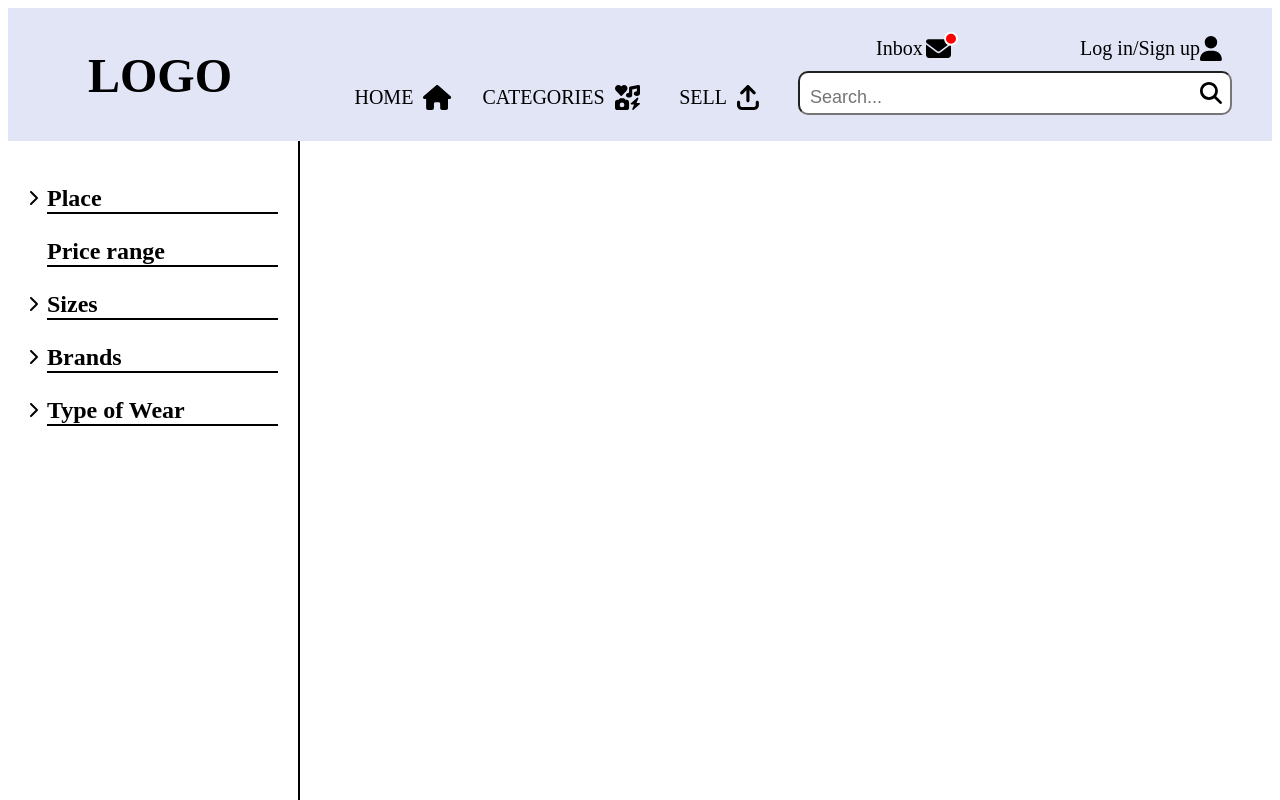
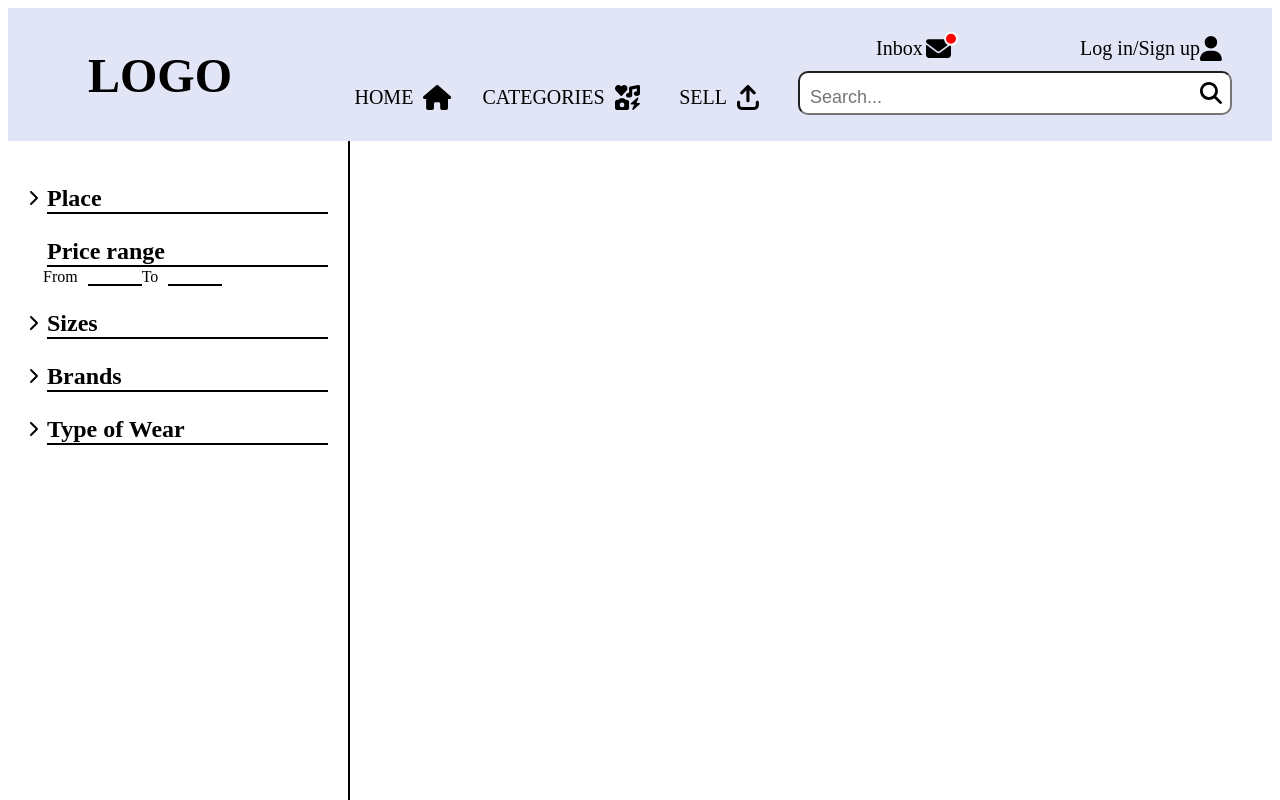
Before and after one commit to usman-ghafoorzai/idatt2105-full-stack-project, a Vue app in the folder frontend/: page / in a window 1280 px wide. Shown: the top 800 px of the page. Built offline with nearby package versions, Linux system fonts and the light colour scheme.

Commit message:
add link between checkbox and item

```diff
--- a/frontend/src/components/FilterSidebar.vue
+++ b/frontend/src/components/FilterSidebar.vue
@@ -2,10 +2,10 @@
     import { ref } from 'vue';
     import categoryStore from '../assets/CategoryStore.js';
     let place = ref(false);
-    let sizes = ref(false);
     let item = ref('clothing');
     let categories = categoryStore.categories;
     let visibility = ref({});
+    let selectedSubcategories = ref([]);
 
     for (let categoryKey in categories) {
         if (categoryKey === item.value) {
@@ -18,7 +18,6 @@
     function toggleVisibility(subcategoryKey) {
         visibility.value[subcategoryKey] = !visibility.value[subcategoryKey];
     }
-
 </script>
 
 <template>
@@ -29,20 +28,33 @@
             <h3>Place</h3>
         </div>
         <ul v-if="place">
-            <li><input type="checkbox"/>Trondheim</li>
+            <li><input type="checkbox"/>Troms og Finnmark</li>
+            <li><input type="checkbox"/>Nordland</li>
+            <li><input type="checkbox"/>Trøndelag</li>
+            <li><input type="checkbox"/>Møre og Romsdal</li>
+            <li><input type="checkbox"/>Innlandet</li>
             <li><input type="checkbox"/>Oslo</li>
-            <li><input type="checkbox"/>Tromsø</li>
-            <li><input type="checkbox"/>Stavanger</li>
-            <li><input type="checkbox"/>Gjøvik</li>
-            <li><input type="checkbox"/>Telemark</li>
-            <li><input type="checkbox"/>Finmark</li>
+            <li><input type="checkbox"/>Viken</li>
+            <li><input type="checkbox"/>Vestlandet</li>
+            <li><input type="checkbox"/>Rogaland</li>
+            <li><input type="checkbox"/>Agder</li>
+            <li><input type="checkbox"/>Vestfold og Telemark</li>
         </ul>
         <div class="category">
             <span></span>
             <h3>Price range</h3>
         </div>
+        <div id="price-container">
+            <div id="from-container">
+                <div>From</div>
+                <input type="number" id="from-price"></input>
+            </div>
+            <div id="to-container">
+                <div>To</div>
+                <input type="number" id="to-price"></input>
+            </div>
+        </div>
 
-        <!-- Dynamic rendering of the filters -->
         <template v-for="(subcategories, subcategoryKey) in categories[item]" :key="subcategoryKey">
             <div class="category" @click="toggleVisibility(subcategoryKey)">
                 <fa icon="chevron-right" v-if="!visibility[subcategoryKey]"></fa>
@@ -51,7 +63,12 @@
             </div>
             <ul v-if="visibility[subcategoryKey]">
                 <li v-for="(subcategory, index) in subcategories" :key="index">
-                    <input type="checkbox" /> {{ subcategory }}
+                    <input
+                        type="checkbox"
+                        :value="subcategory"
+                        v-model="selectedSubcategories"
+                    />
+                    {{ subcategory }}
                 </li>
             </ul>
         </template>
@@ -63,7 +80,7 @@
         display: flex;
         flex-direction: column;
         padding: 20px;
-        width: 250px;
+        width: 300px;
         height: 100vh;
         border-right: 2px solid black;
         align-content: center;
@@ -78,6 +95,31 @@
     }
     .category span {
         grid-area: chevron;
+    }
+    #price-container {
+        display: grid;
+        width: 100%;
+        grid-template-areas: 'from to';
+        grid-template-columns: auto auto;
+        padding-left: 15px;
+        width: fit-content;
+    }
+    #from-container, #to-container {
+        display: flex;
+        flex-direction: row;
+        justify-content: flex-end;
+        align-items: center;
+        height: 100%;
+        gap: 10px;
+    }
+    #from-price, #to-price {
+        border: none;
+        border-bottom: 2px solid black;
+        width: 50px;
+    }
+    #from-price:focus, #to-price:focus {
+        border:none;
+        border-bottom: 2px solid black;
     }
     ul {
         list-style-type: none;
--- a/frontend/src/components/Header.vue
+++ b/frontend/src/components/Header.vue
@@ -1,6 +1,6 @@
 <script setup>
     import Searchbar from './Searchbar.vue';
-    import { ref, computed } from 'vue';
+    import { computed } from 'vue';
 
     // Define props so to pass values to test more easily
     defineProps({
```
